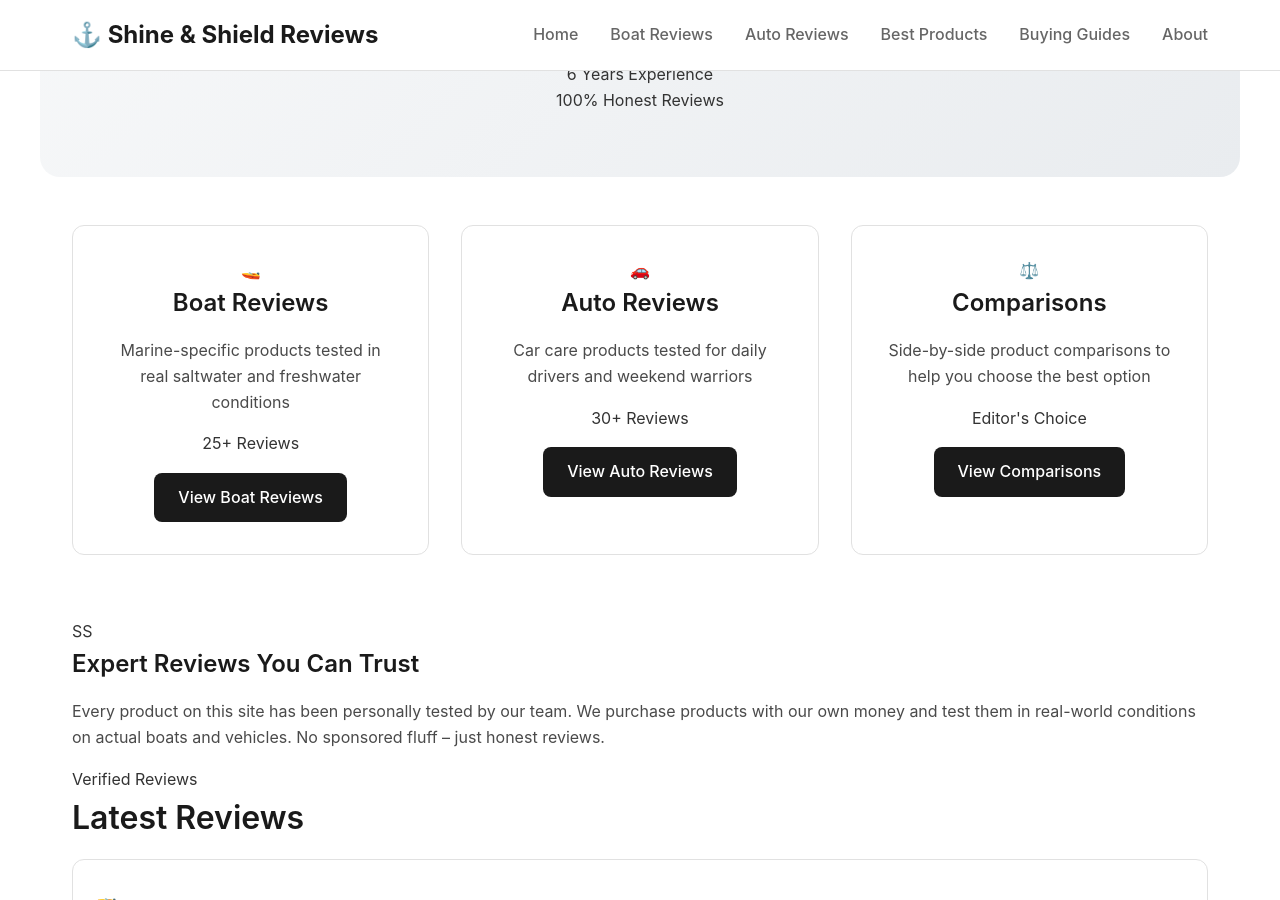
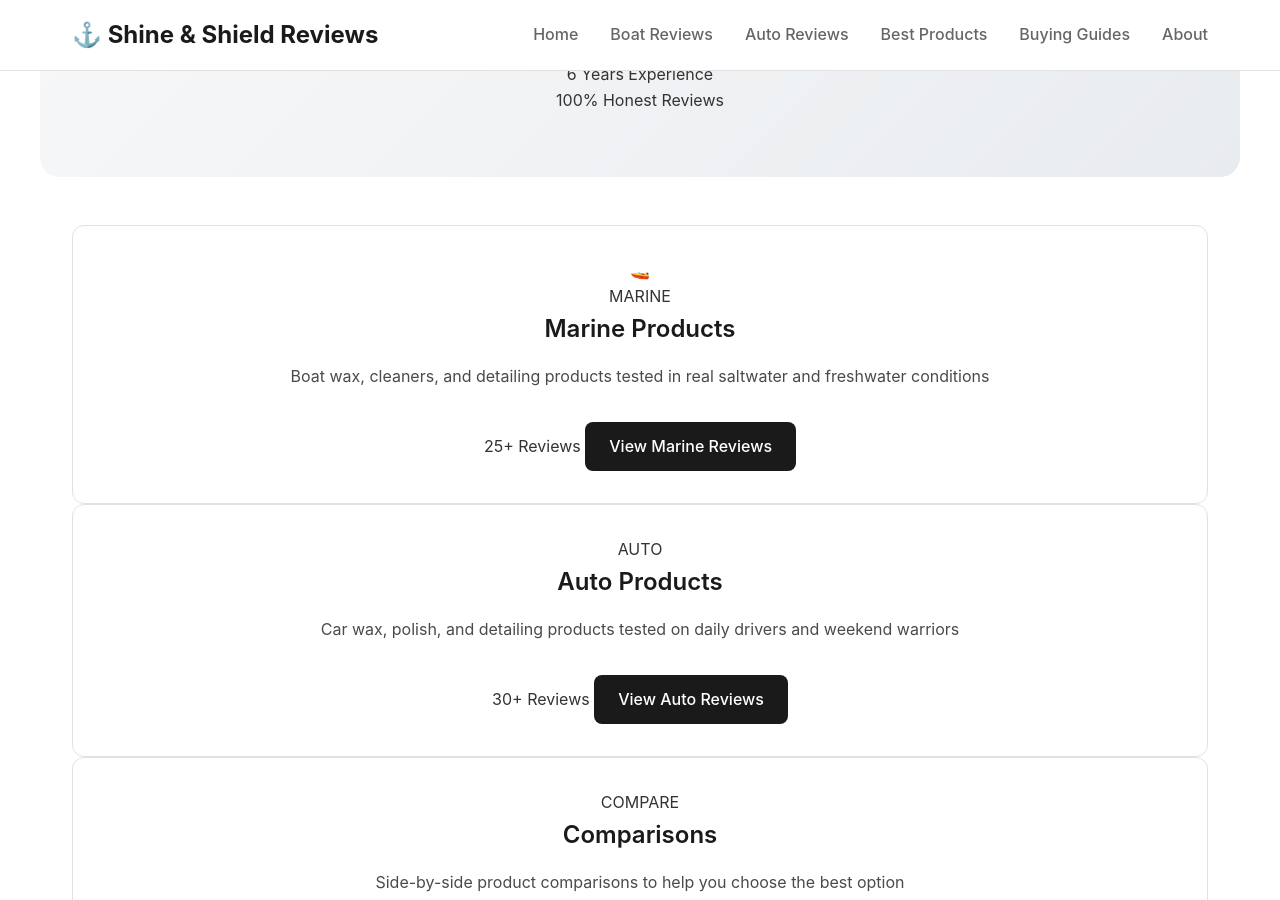
Before and after one commit to landwehr72/shine-shield-reviews.github.io, a Jekyll site: the page built from index.html, in a window 1280 px wide and 900 px high, scrolled down 253 px. Built offline with Jekyll 4.4.1, drawn with Linux system fonts in a browser that asks for light colours.

Commit message:
Update index.html

```diff
--- a/index.html
+++ b/index.html
@@ -24,25 +24,30 @@ title: Home
   </div>
 </div>
 
-<div class="featured-categories">
 <div class="category-card">
-    <div class="product-image">🚤</div>
-    <h3>Boat Reviews</h3>
-    <p>Marine-specific products tested in real saltwater and freshwater conditions</p>
+  <div class="product-image">🚤</div><div class="product-image">
+    <span class="category-icon">MARINE</span>
+  </div>
+  <h3>Marine Products</h3>
+  <p>Boat wax, cleaners, and detailing products tested in real saltwater and freshwater conditions</p>
   <span class="badge">25+ Reviews</span>
-    <a href="/boat-reviews/" class="btn">View Boat Reviews</a>
+  <a href="/marine-products/" class="btn">View Marine Reviews</a>
 </div>
 
 <div class="category-card">
-    <div class="product-image">🚗</div>
-    <h3>Auto Reviews</h3>
-    <p>Car care products tested for daily drivers and weekend warriors</p>
+  <div class="product-image">
+  <span class="category-icon">AUTO</span>
+</div>
+  <h3>Auto Products</h3>
+  <p>Car wax, polish, and detailing products tested on daily drivers and weekend warriors</p>
   <span class="badge">30+ Reviews</span>
-    <a href="/auto-reviews/" class="btn">View Auto Reviews</a>
+  <a href="/auto-products/" class="btn">View Auto Reviews</a>
 </div>
 
   <div class="category-card">
-    <div class="product-image">⚖️</div>
+    <div class="product-image">
+      <span class="category-icon">COMPARE</span>
+    </div>
     <h3>Comparisons</h3>
     <p>Side-by-side product comparisons to help you choose the best option</p>
     <span class="badge featured">Editor's Choice</span>
```
Lines whose indentation alone changed are shown as unchanged.
